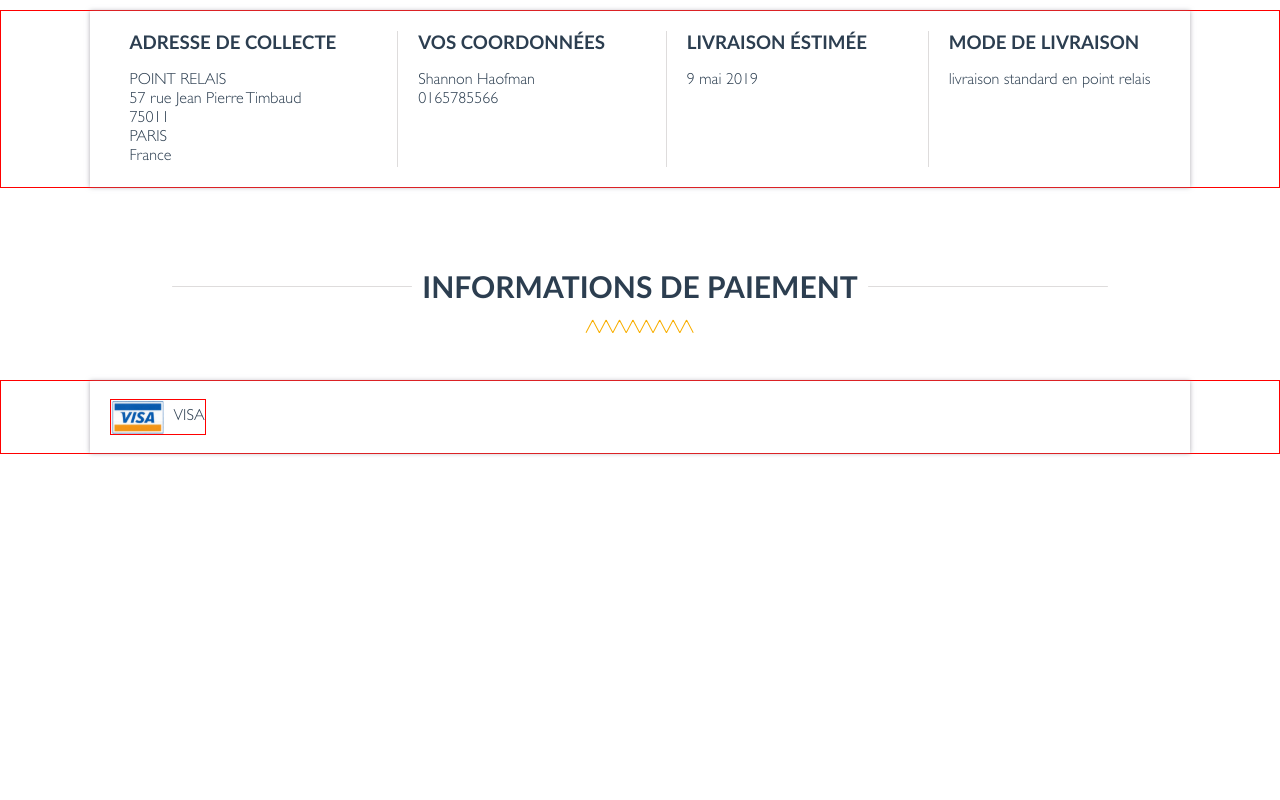
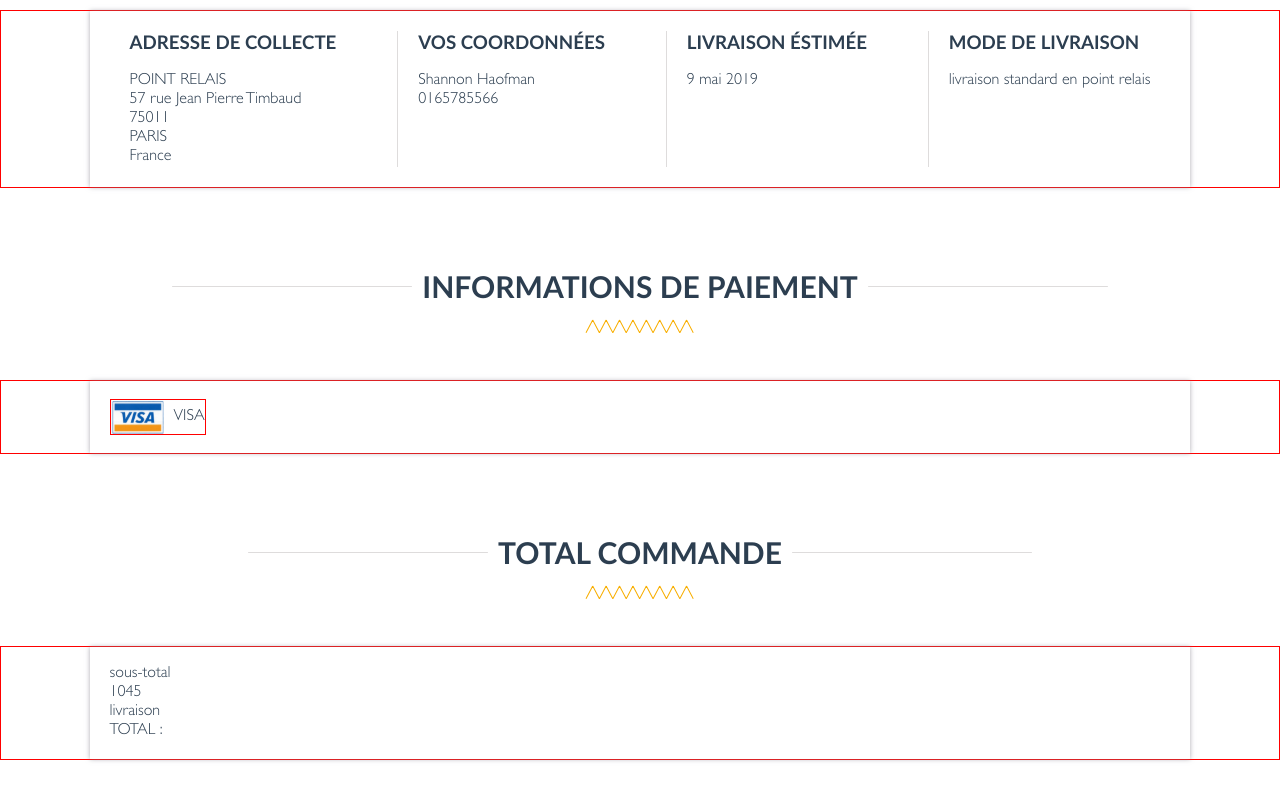
Before and after one commit to Lcdevi/tediber-test, a Vue app: page / in a window 1280 px wide. Shown: the part 1465-2265 px from the top of the page. Before the commit the page ends 1959 px from the top, so only its background shows below. Built offline with nearby package versions, Linux system fonts and the light colour scheme; data requests are answered from the project's data file.

Commit message:
finally success with the total prices sum

```diff
--- a/src/views/Home.vue
+++ b/src/views/Home.vue
@@ -2,6 +2,7 @@
   <SuiviCmd :commandes="commandes" :articles="articles" />
   <InfoLivraison :commandes="commandes" :client="client" />
   <InfoPaiement :commandes="commandes" />
+  <TotalCommande :tousprix="articles.map(a => a.prix)" />
   <!-- <div>
     <h3>informations commande:</h3>
     <p> id de la commande: {{ commandes.id_cmd }} </p>
@@ -32,6 +33,7 @@ import HelloWorld from '@/components/HelloWorld.vue'
 import SuiviCmd from './SuiviCommande.vue'
 import InfoLivraison from './InfoLivraison.vue'
 import InfoPaiement from './InfoPaiement.vue'
+import TotalCommande from './TotalCommande.vue'
 
 export default {
 
@@ -50,7 +52,8 @@ export default {
     HelloWorld,
     SuiviCmd,
     InfoLivraison,
-    InfoPaiement
+    InfoPaiement,
+    TotalCommande
   },
 
   mounted() {
--- a/src/views/InfoPaiement.vue
+++ b/src/views/InfoPaiement.vue
@@ -9,7 +9,6 @@
                     <img src="../assets/logo-CB-visa.svg" alt="visa logo"> VISA
                 </div>
             </div>
-
         </div>
     </div>
 </template>
--- /dev/null
+++ b/src/views/TotalCommande.vue
@@ -0,0 +1,49 @@
+<template>
+    <div id="total-commande">
+        <div class="zigzag-separateur">
+            <h2 class="txt-separateur">total commande</h2>
+        </div>
+        <div class="main-div">
+            <div class="main-content-div">
+                <p @click="addPrices">sous-total </p>
+                <div>
+                    {{ tousprix.reduce((acc, item) => acc + item, 0) }}
+                </div>
+
+                <p>livraison</p>
+                <p>TOTAL :</p>
+            </div>
+        </div>
+
+    </div>
+</template>
+
+<script>
+
+export default {
+    props: [ 'tousprix' ]
+}
+
+</script>
+
+<style>
+#total-commande {
+    margin-bottom: 40px;
+}
+#total-commande .main-div {
+    border: 1px solid red;
+    display: flex;
+    flex-direction: column;
+    justify-content: center;
+    align-items: center;
+}
+#total-commande .main-content-div {
+    width: 86vw;
+    box-shadow: 0 0 0.3rem 0 rgb(127 124 137 / 65%);
+    display: flex;
+    padding: 18px 20px;
+    flex-direction: column;
+}
+
+
+</style>
```
